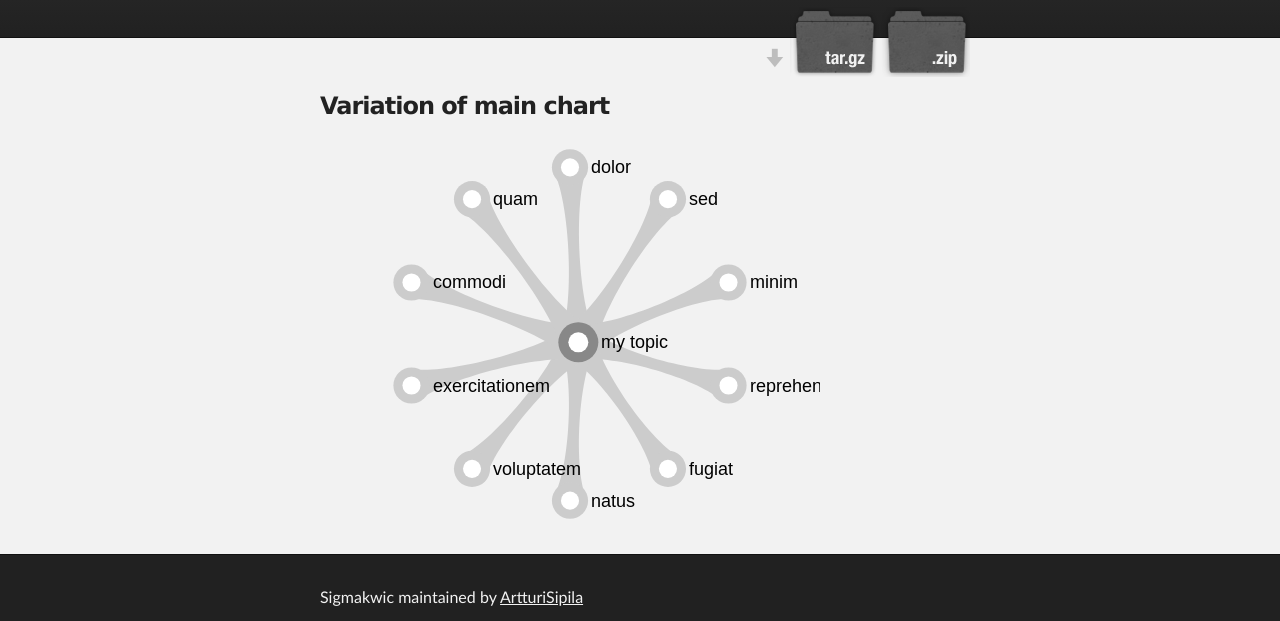
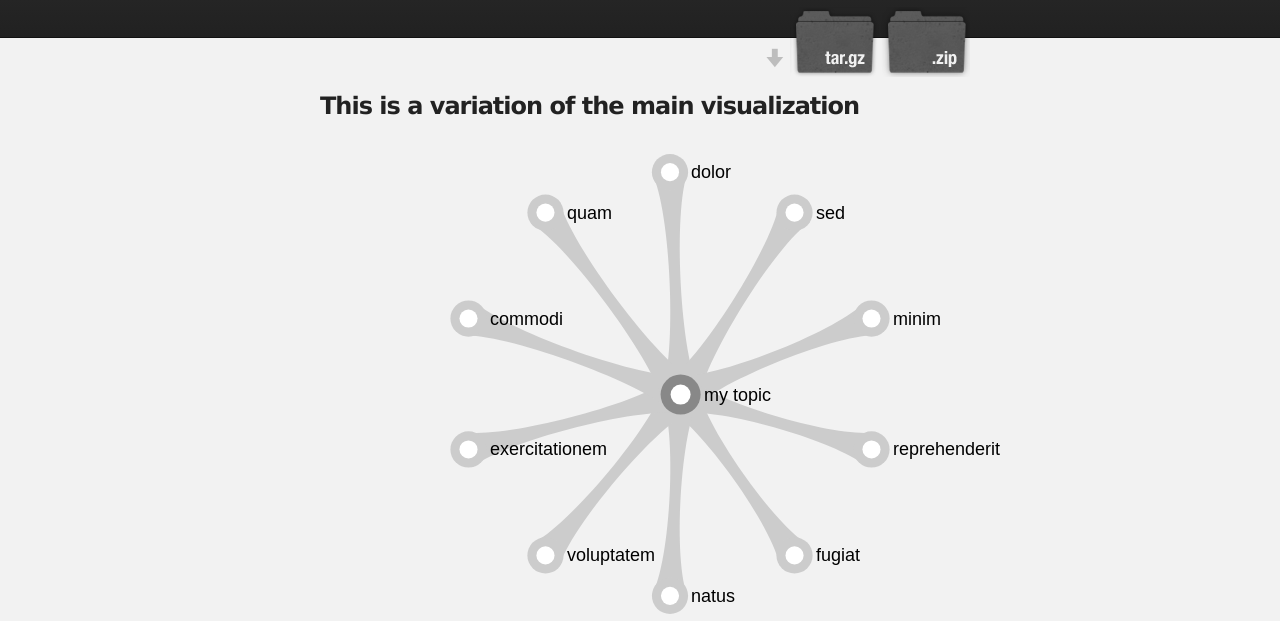
Before and after one commit to ArtturiSipila/SigmaKWIC, a plain HTML site: page index.html in a window 1280 px wide. Shown: the part 172-793 px from the top of the page. Drawn offline with Linux system fonts and the light colour scheme.

Commit message:
Update index.html

```diff
--- a/index.html
+++ b/index.html
@@ -35,8 +35,8 @@
 
 
 <h3>
-<a id="variation" class="anchor" href="#variation" aria-hidden="true"><span class="octicon octicon-link"></span></a>Variation of main chart</h3>
-   <div id="graph-container" style="width: 500px; height: 400px;"></div>
+<a id="variation" class="anchor" href="#variation" aria-hidden="true"><span class="octicon octicon-link"></span></a>This is a variation of the main visualization</h3>
+   <div id="graph-container" style="width: 700px; height: 500px;"></div>
       </section>
     </div>
 
```
